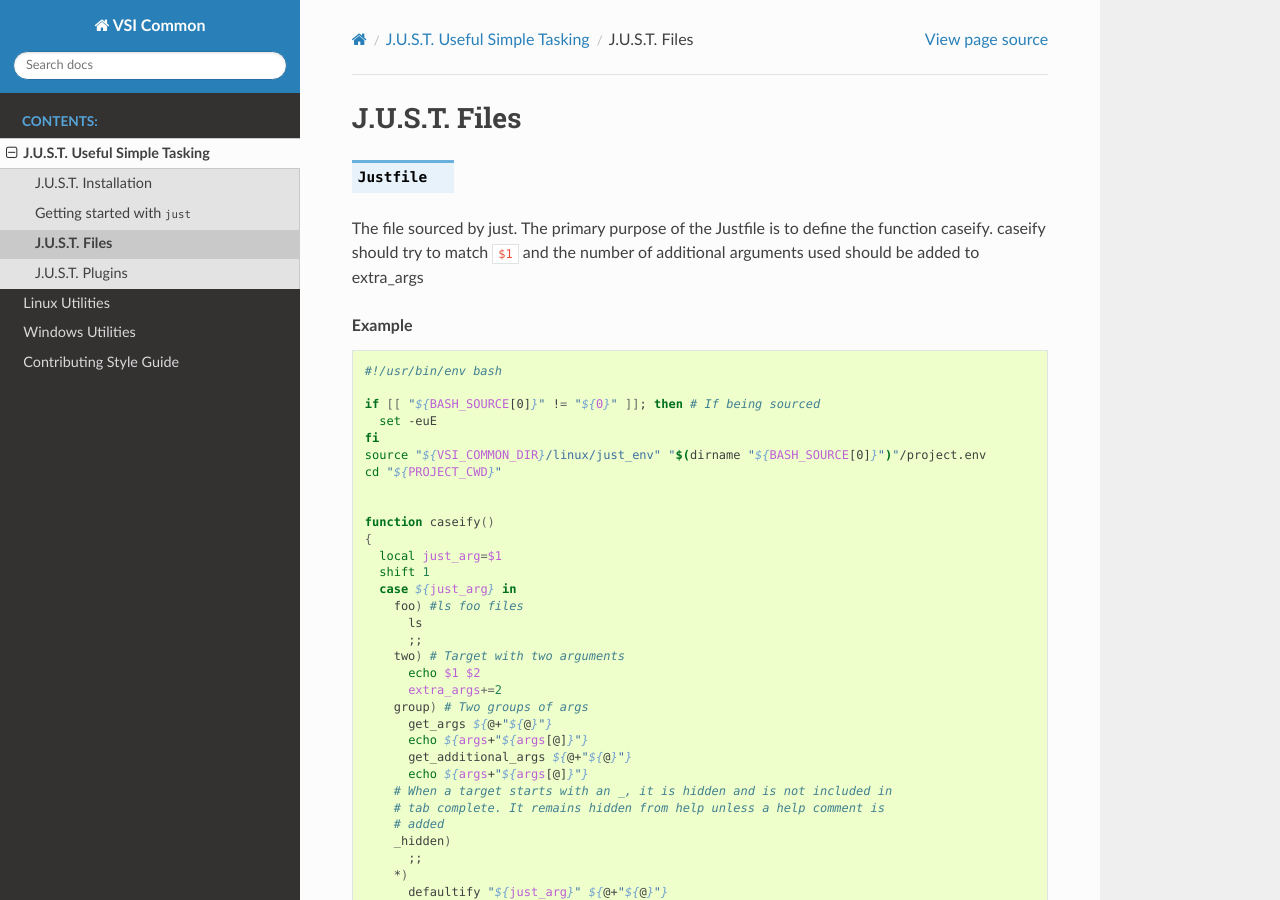
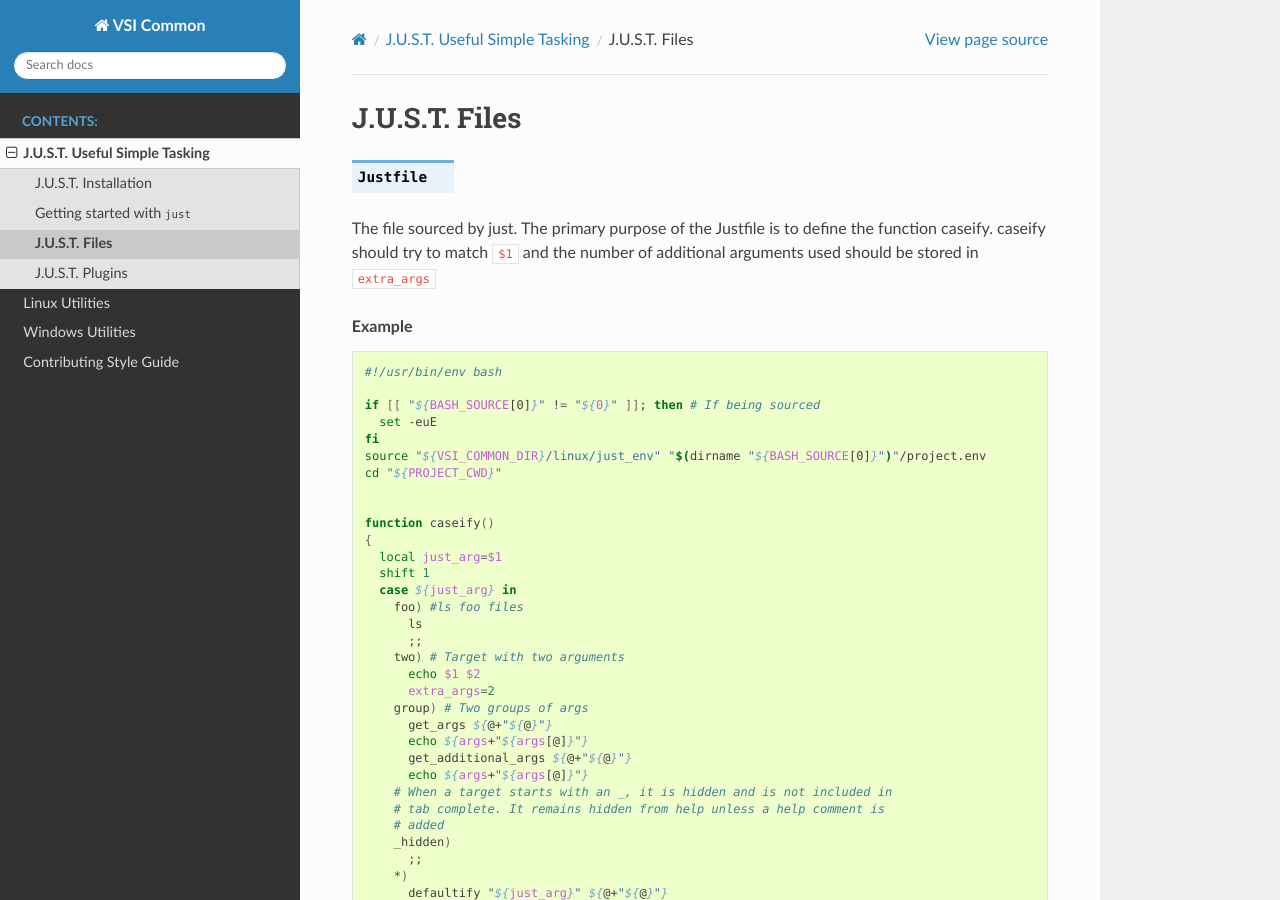
Before and after one commit to VisionSystemsInc/vsi_common, a Sphinx documentation site: the page built from docs/just/files.rst, in a window 1280 px wide and 900 px high. Built offline with Sphinx 7.4.7 and the Read the Docs theme 2.0.0, drawn with Linux system fonts in a browser that asks for light colours; pages that are not in the unit, such as notebooks, are missing from menus.

Commit message:
Closes #111
Signed-off-by: Andy Neff <andy@visionsystemsinc.com>

```diff
--- a/docs/just/files.rst
+++ b/docs/just/files.rst
@@ -8,7 +8,7 @@ J.U.S.T. Files
 
 .. file:: Justfile
 
-The file sourced by just. The primary purpose of the Justfile is to define the function caseify. caseify should try to match ``$1`` and the number of additional arguments used should be added to extra_args
+The file sourced by just. The primary purpose of the Justfile is to define the function caseify. caseify should try to match ``$1`` and the number of additional arguments used should be stored in ``extra_args``
 
 .. rubric:: Example
 
@@ -33,7 +33,7 @@ The file sourced by just. The primary purpose of the Justfile is to define the f
           ;;
         two) # Target with two arguments
           echo $1 $2
-          extra_args+=2
+          extra_args=2
         group) # Two groups of args
           get_args ${@+"${@}"}
           echo ${args+"${args[@]}"}
```
Also changed, not shown: 9 other files.
